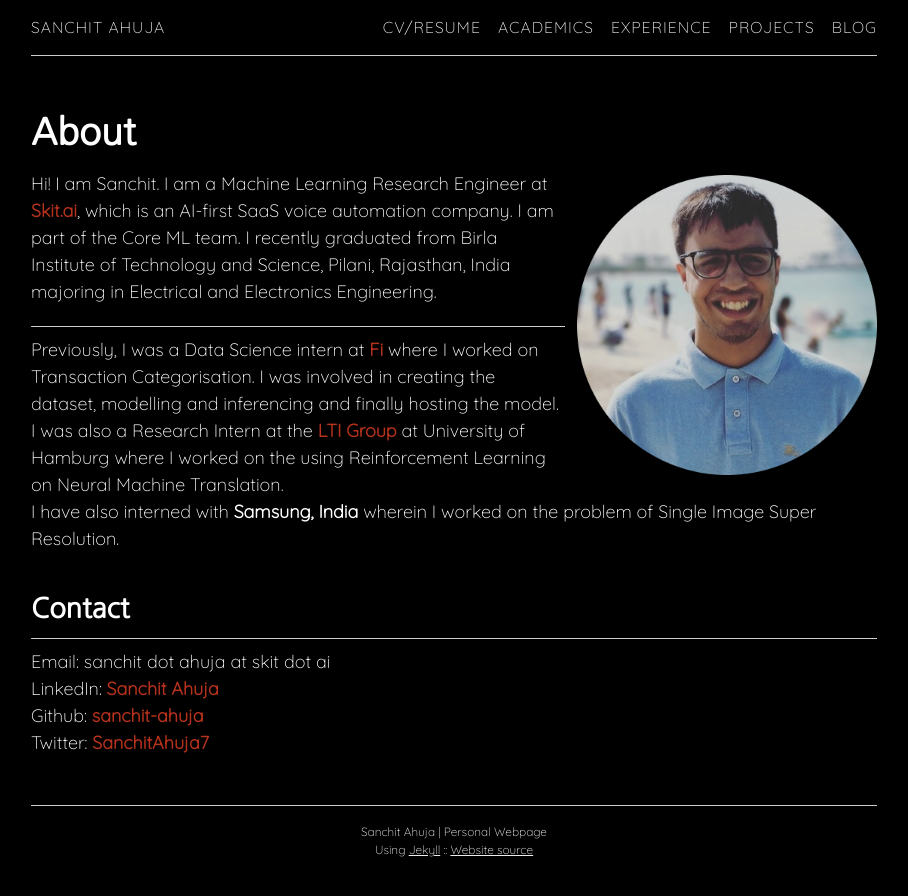
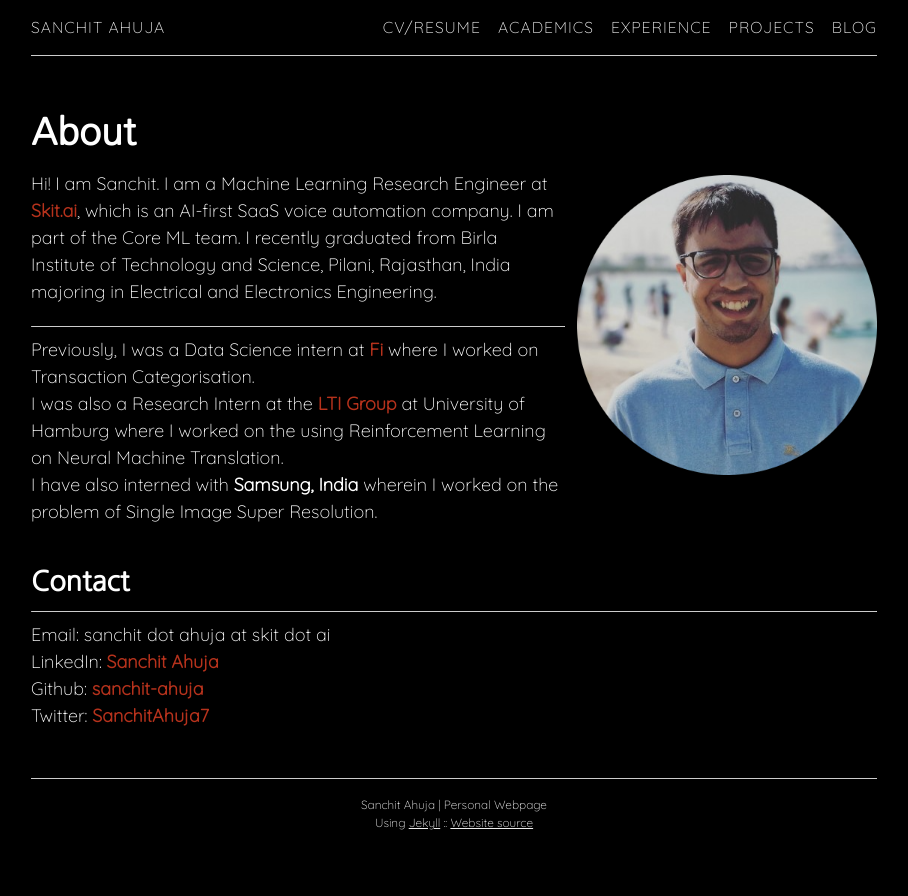
Before and after one commit to sanchit-ahuja/sanchit-ahuja.github.io, a Jekyll site: the page built from index.md, in a window 1280 px wide. Shown: the top 896 px of the page, without its empty margins (186-1094 px from the left). Built offline with Jekyll 4.4.1, drawn with Linux system fonts in a browser that asks for light colours.

Commit message:
Remove extra info

```diff
--- a/index.md
+++ b/index.md
@@ -9,7 +9,7 @@
 Hi! I am Sanchit. I am a Machine Learning Research Engineer at [**Skit.ai**](https://Skit.ai), which is an AI-first SaaS voice automation company. I am part of the Core ML team. I recently graduated from Birla Institute of Technology and Science, Pilani, Rajasthan, India majoring in Electrical and Electronics Engineering.
 
 ---
-Previously, I was a Data Science intern at [**Fi**](https://fi.money) where I worked on Transaction Categorisation. I was involved in creating the dataset, modelling and inferencing and finally hosting the model.
+Previously, I was a Data Science intern at [**Fi**](https://fi.money) where I worked on Transaction Categorisation.
 <br>
 I was also a Research Intern at the [**LTI Group**](https://www.inf.uni-hamburg.de/en/inst/ab/lt/home.html) at University of Hamburg where I worked on the using Reinforcement Learning on Neural Machine Translation.
 <br>
```
